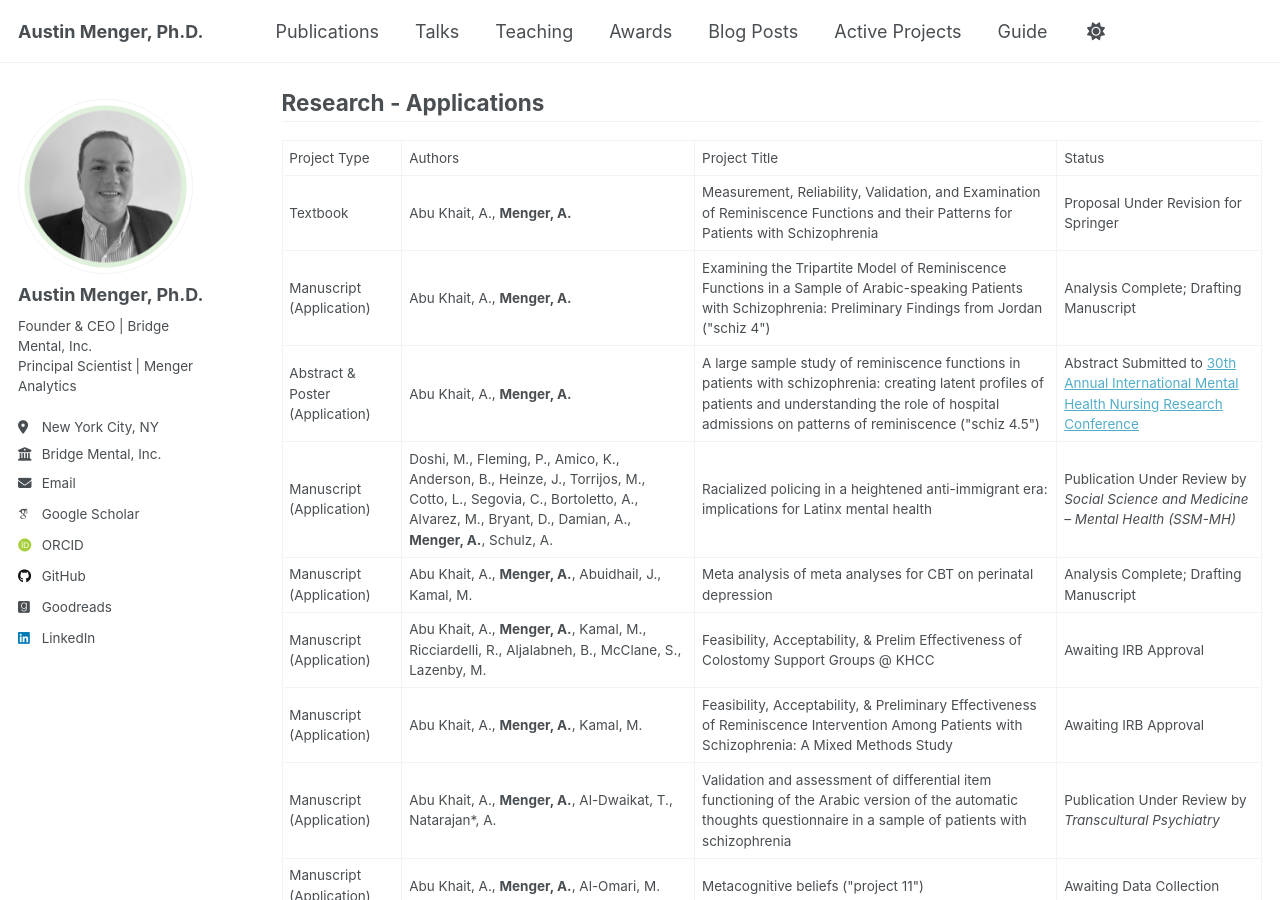
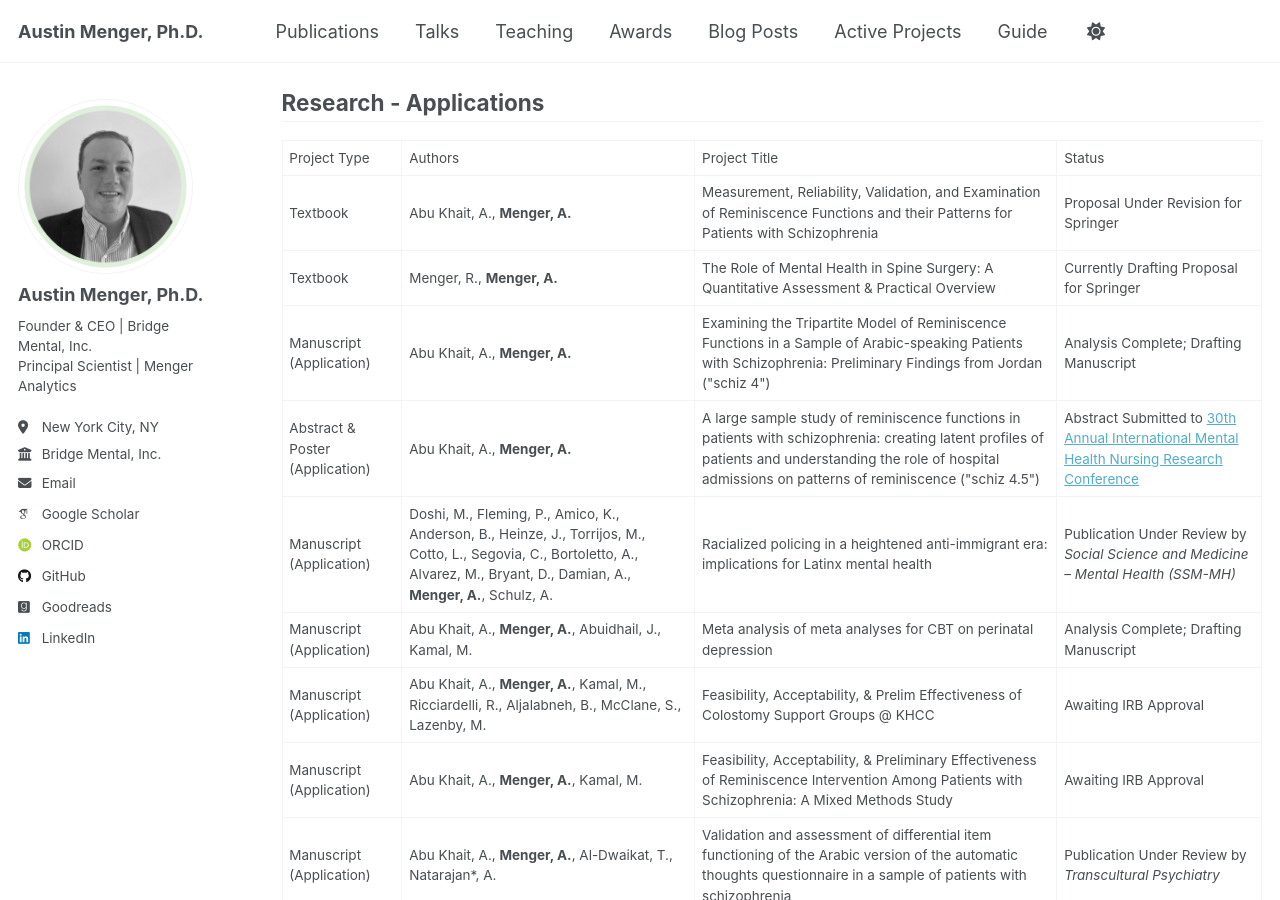
Before and after one commit to austinmenger/austinmenger.github.io, a Jekyll site: the page built from _pages/active_projects.md, in a window 1280 px wide and 900 px high, scrolled down 489 px. Built offline with Jekyll 4.4.1, drawn with Linux system fonts in a browser that asks for light colours; some web fonts are replaced.

Commit message:
Update active_projects.md

```diff
--- a/_pages/active_projects.md
+++ b/_pages/active_projects.md
@@ -72,6 +72,12 @@ author_profile: true
   <td>Abu Khait, A., <b>Menger, A.</b></td>
   <td>Measurement, Reliability, Validation, and Examination of Reminiscence Functions and their Patterns for Patients with Schizophrenia</td>
   <td>Proposal Under Revision for Springer</td>
+ </tr>
+ <tr>
+  <td>Textbook</td>
+  <td>Menger, R., <b>Menger, A.</b></td>
+  <td>The Role of Mental Health in Spine Surgery: A Quantitative Assessment & Practical Overview</td>
+  <td>Currently Drafting Proposal for Springer</td>
  </tr>
  <tr>
   <td>Manuscript (Application)</td>
```
